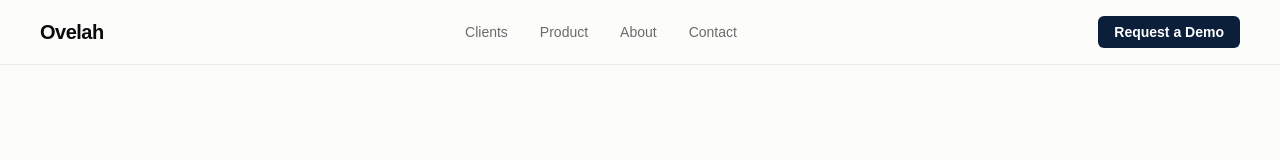
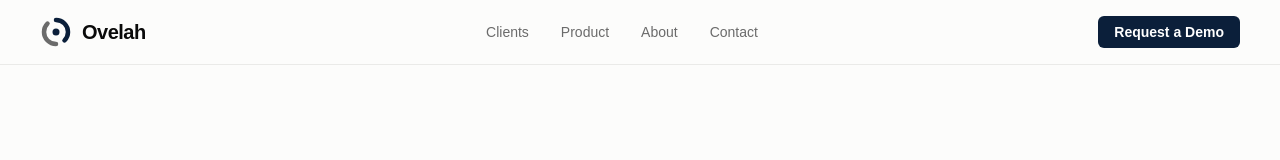
Before and after one commit to anass-nadeem/ovelah-website, a Next.js app: page / in a window 1280 px wide. Shown: the top 160 px of the page. Built offline with nearby package versions, Linux system fonts and the light colour scheme.

Commit message:
Add logo

```diff
--- a/components/layout/Footer.tsx
+++ b/components/layout/Footer.tsx
@@ -1,5 +1,6 @@
 import Link from "next/link";
-import Container from "../ui/Container";
+import Container from "@/components/ui/Container";
+import Logo from "@/components/ui/Logo";
 
 export default function Footer() {
   const currentYear = new Date().getFullYear();
@@ -8,10 +9,9 @@ export default function Footer() {
     <footer className="border-t border-[#e7e7e4] bg-[#fcfcfb] py-12">
       <Container>
         <div className="flex flex-col items-center justify-between gap-6 md:flex-row">
-          <div className="flex items-center gap-2">
-            {/* If you have an SVG logo, it goes right before the span */}
-            <span className="text-xl font-bold tracking-tight text-[#0a0a0a]">Ovelah</span>
-          </div>
+
+          {/* Brand Logo Component */}
+          <Logo />
 
           <div className="flex gap-8 text-sm font-medium text-[#6b6b6b]">
             <Link href="/contact" className="transition-colors hover:text-[#0b1f3a]">
--- a/components/layout/Navbar.tsx
+++ b/components/layout/Navbar.tsx
@@ -1,15 +1,15 @@
+import Logo from "@/components/ui/Logo";
 import Link from "next/link";
-import Container from "../ui/Container";
+import Container from "@/components/ui/Container";
 
 export default function Navbar() {
   return (
     <header className="sticky top-0 z-50 border-b border-[#e7e7e4]/80 bg-[#fcfcfb]/80 backdrop-blur-md">
       <Container>
         <div className="flex h-16 items-center justify-between">
-          {/* Brand Logo */}
-          <Link href="/" className="text-xl font-bold tracking-tight text-[#0a0a0a]">
-            Ovelah
-          </Link>
+
+          {/* Brand Logo Component */}
+          <Logo />
 
           {/* Navigation Links */}
           <nav className="hidden md:flex items-center gap-8 text-sm font-medium text-[#6b6b6b]">
@@ -36,6 +36,7 @@ export default function Navbar() {
               Request a Demo
             </Link>
           </div>
+
         </div>
       </Container>
     </header>
--- /dev/null
+++ b/components/ui/Logo.tsx
@@ -0,0 +1,41 @@
+import Link from "next/link";
+
+export default function Logo() {
+  return (
+    <Link href="/" className="flex items-center gap-2.5 transition-opacity hover:opacity-90">
+
+      {/* The Ovelah 'O' Mark (SVG) */}
+      <svg
+        width="32"
+        height="32"
+        viewBox="0 0 32 32"
+        fill="none"
+        xmlns="http://www.w3.org/2000/svg"
+        className="shrink-0"
+      >
+        {/* Top/Right Arc - Dark Navy */}
+        <path
+          d="M16 4C22.6274 4 28 9.37258 28 16C28 19.3137 26.6569 22.3137 24.4853 24.4853"
+          stroke="#0b1f3a"
+          strokeWidth="4.5"
+          strokeLinecap="round"
+        />
+        {/* Bottom/Left Arc - Soft Gray */}
+        <path
+          d="M16 28C9.37258 28 4 22.6274 4 16C4 12.6863 5.34315 9.68629 7.51472 7.51472"
+          stroke="#6b6b6b"
+          strokeWidth="4.5"
+          strokeLinecap="round"
+        />
+        {/* Central Hub Dot */}
+        <circle cx="16" cy="16" r="3.5" fill="#0b1f3a"/>
+      </svg>
+
+      {/* The Wordmark */}
+      <span className="text-xl font-bold tracking-tight text-[#0a0a0a]">
+        Ovelah
+      </span>
+
+    </Link>
+  );
+}
```
